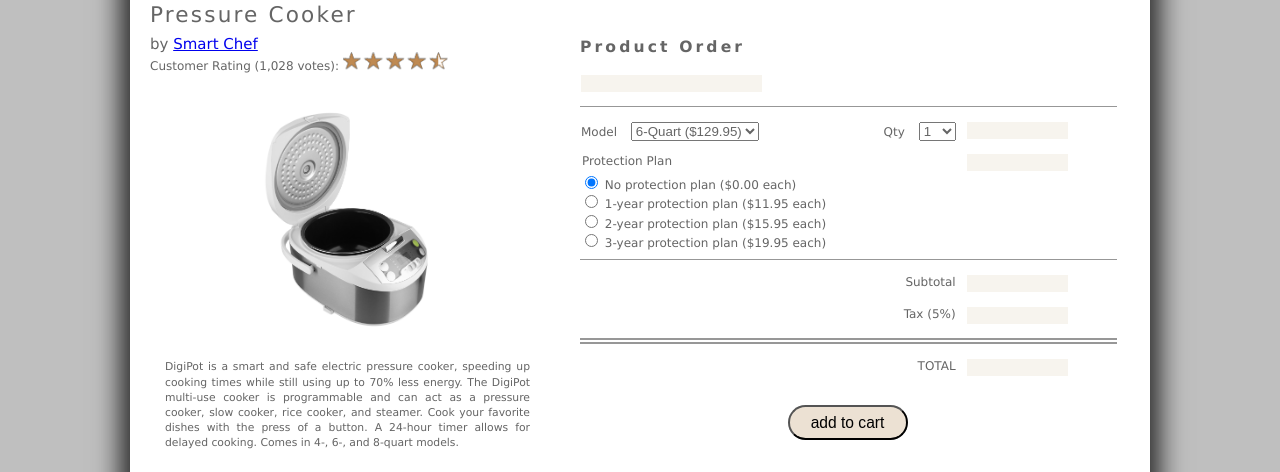
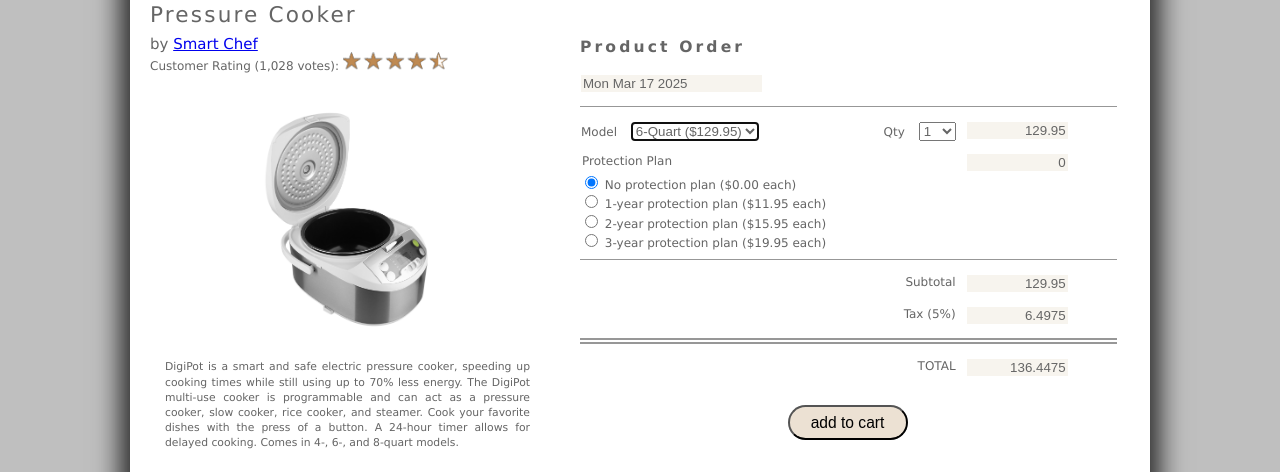
Before and after one commit to MathuinLucci/tutorial13, a plain HTML site: page index.html in a window 1280 px wide. Shown: the part 327-799 px from the top of the page. Drawn offline with Linux system fonts and the light colour scheme.

Commit message:
order page now calculates total for the item + tax and protection plan

```diff
--- a/index.html
+++ b/index.html
@@ -17,7 +17,7 @@
    <meta charset="utf-8" />
    <link href="./css/co_base.css" rel="stylesheet"  />
    <link href="./css/co_layout1.css" rel="stylesheet"  />
-   <script src="./js/co_order_txt.js" async></script>
+   <script src="./js/co_order.js" async></script>
 
 </head>
 
--- /dev/null
+++ b/js/co_order.js
@@ -0,0 +1,69 @@
+"use strict";
+
+/*
+   New Perspectives on HTML5, CSS3, and JavaScript 6th Edition
+   Tutorial 13
+   Tutorial Case
+
+   Order Form Script
+
+   Author: Matt Parisano
+   Date:   03/17/2025
+
+   Filename: co_order.js
+
+   Function List
+   =============
+
+   calcOrder()
+      Calculates the cost of the customer order
+
+   formatNumber(val, decimals)
+      Format a numeric value, val, using the local
+      numeric format to the number of decimal
+      places specified by decimals
+
+   formatUSACurrency(val)
+      Formats val as U.S.A. currency
+
+*/
+
+window.addEventListener("load", function() {
+   var orderForm = document.forms.orderForm;
+   orderForm.elements.orderDate.value = new Date().toDateString();
+   orderForm.elements.model.focus();
+
+   //Calculate the cost of the order
+   calcOrder();
+});
+
+
+
+function calcOrder() {
+   var orderForm = document.forms.orderForm;
+
+   //Calculate the initial ost of the order
+   var mIndex = orderForm.elements.model.selectedIndex;
+   var mCost = orderForm.elements.model.options[mIndex].value;
+   var qIndex = orderForm.elements.qty.selectedIndex;
+   var quantity = orderForm.elements.qty[qIndex].value;
+
+   //Initial cost = cosst X quantity
+   var initialCost = mCost * quantity;
+   orderForm.elements.initialCost.value = initialCost;
+
+   //Retreive the cost of the user's protection plan
+   var pCost = document.querySelector('input[name="protection"]:checked').value*quantity;
+   orderForm.elements.protectionCost.value = pCost;
+
+   //Calculate the order subtotal
+   orderForm.elements.subtotal.value = initialCost + pCost;
+
+   //Calculate the sales tax at 5%
+   var salesTax = 0.05 *(initialCost + pCost);
+   orderForm.elements.salesTax.value = salesTax;
+
+   //Calculate the cost of the total order
+   var totalCost = initialCost + pCost + salesTax;
+   orderForm.elements.totalCost.value = totalCost
+}
```
Also changed, not shown: js/co_order_txt.js (deleted, +0 -29 lines), js/co_payment.js (renamed from js/co_payment_txt.js).
